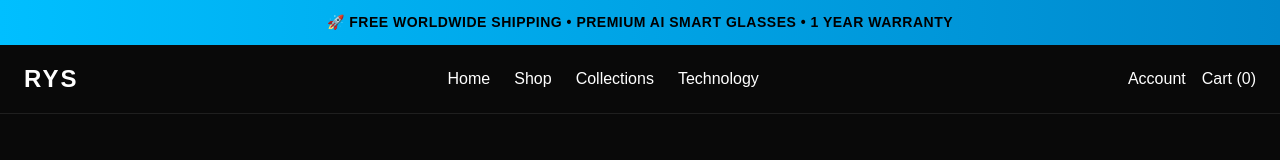
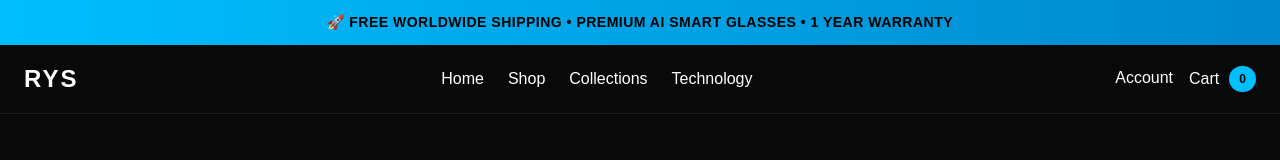
Before and after one commit to lkmeeena882437-dotcom/Rey-ben-sota, a Next.js app: page / in a window 1280 px wide. Shown: the top 160 px of the page. Built offline with nearby package versions, Linux system fonts and the light colour scheme.

Commit message:
Replace Cart link with CartButton component

```diff
--- a/components/navbar/Navbar.tsx
+++ b/components/navbar/Navbar.tsx
@@ -1,3 +1,4 @@
+import CartButton from "@/components/cart/CartButton";
 export default function Navbar() {
   return (
     <header
@@ -45,7 +46,7 @@ export default function Navbar() {
           }}
         >
           <a href="/account">Account</a>
-          <a href="/cart">Cart (0)</a>
+          <CartButton />
         </div>
       </nav>
     </header>
```
